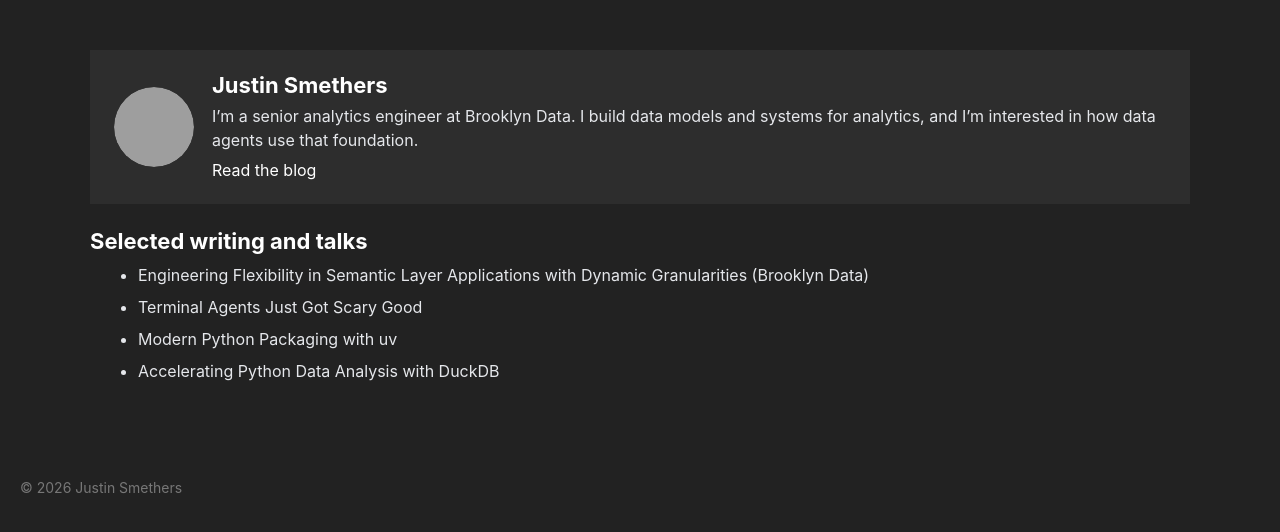
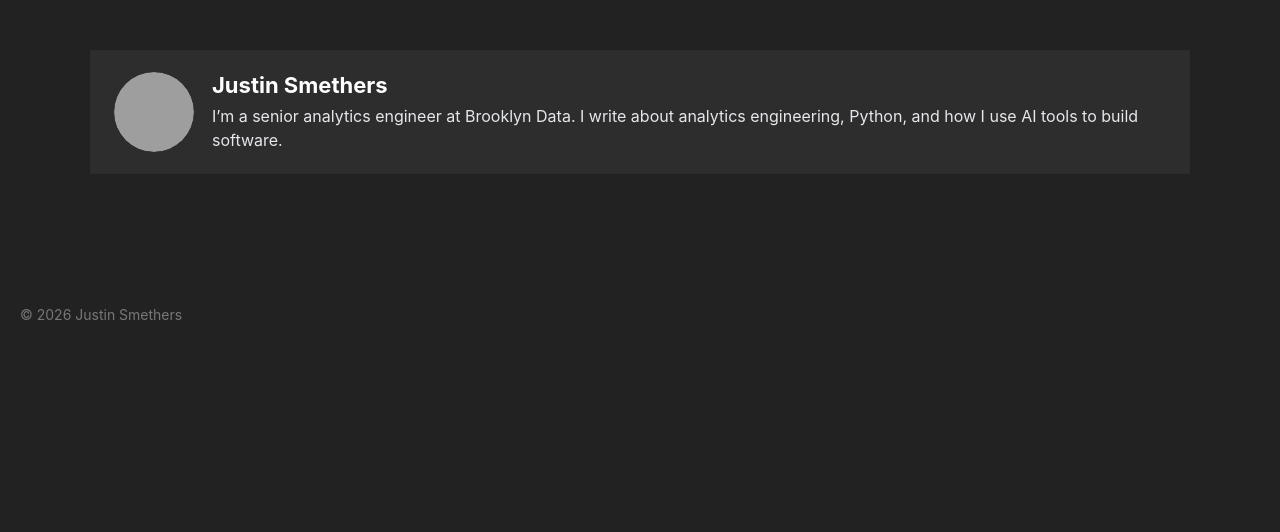
Before and after one commit to JustinSmethers/website, a Django app: page / in a window 1280 px wide. Shown: the part 84-616 px from the top of the page. Run offline with Django 4.2, Linux system fonts and the light colour scheme; data that the repository does not hold is empty; parts of the project's set-up code (start-up, migrations or seed data) failed here and were passed over; some libraries are stand-ins or nearby versions; grey boxes are pictures that could not be loaded.

Commit message:
Preview the blog at the root

```diff
--- a/blog/templates/blog/blog_detail.html
+++ b/blog/templates/blog/blog_detail.html
@@ -13,7 +13,7 @@
 
 <div class="blog-post-wrapper">
     <div class="blog-post white-glow">
-        <a href="{% url 'blog:index' %}" class="back-button">< Back</a>
+        <a href="{% url 'home' %}" class="back-button">< Back</a>
         <div class="header-container">
             <img src="{{ post.thumbnail }}" alt="Thumbnail" class="thumbnail">
             <div class="header-text">
--- a/blog/templates/blog/blog_layout.html
+++ b/blog/templates/blog/blog_layout.html
@@ -1,30 +1,47 @@
 {% extends "base.html" %}
 
-{% block title %}Blog | Justin Smethers{% endblock %}
+{% block title %}Justin Smethers | Senior Analytics Engineer{% endblock %}
 
 {% block page_metadata %}
-<meta name="description" content="Posts and talks by Justin Smethers on analytics engineering, Python, and AI tools.">
-{% endblock %}
-
-{% block additional_styles %}
-    {% load static %}
-    <link rel="stylesheet" type="text/css" href="{% static 'blog/css/style.css' %}">
+<meta name="description" content="Justin Smethers is a senior analytics engineer at Brooklyn Data. Read his writing on analytics engineering, Python, and AI agents.">
+<script type="application/ld+json">
+{
+    "@context": "https://schema.org",
+    "@type": "ProfilePage",
+    "mainEntity": {
+        "@type": "Person",
+        "@id": "https://justinsmethers.com/#justin-smethers",
+        "name": "Justin Smethers",
+        "url": "https://justinsmethers.com/",
+        "image": "https://avatars.githubusercontent.com/u/48101971?v=4",
+        "jobTitle": "Senior Analytics Engineer",
+        "worksFor": {
+            "@type": "Organization",
+            "name": "Brooklyn Data"
+        },
+        "sameAs": [
+            "https://www.linkedin.com/in/justinsmethers/",
+            "https://github.com/JustinSmethers"
+        ]
+    }
+}
+</script>
 {% endblock %}
 
 {% block content %}
 <div class="centered-content">
     <div class="content-area">
-        <div class="profile-banner">
+        <section class="profile-banner" aria-labelledby="profile-title">
             <div class="profile-banner-content">
                 <div class="profile-avatar">
                     <img src="https://avatars.githubusercontent.com/u/48101971?v=4" alt="Justin Smethers profile">
                 </div>
                 <div class="profile-text">
-                    <p class="profile-heading">I'm Justin.</p>
-                    <p class="profile-description">I write about analytics engineering, Python, and how I use AI tools to build software.</p>
+                    <h1 class="profile-heading" id="profile-title">Justin Smethers</h1>
+                    <p class="profile-description">I’m a senior analytics engineer at Brooklyn Data. I write about analytics engineering, Python, and how I use AI tools to build software.</p>
                 </div>
             </div>
-        </div>
+        </section>
         <div class="posts">
             {% if all_tags %}
             <div class="tag-filter" aria-label="Filter posts by tag">
--- a/blog/urls.py
+++ b/blog/urls.py
@@ -1,9 +1,11 @@
 from django.urls import path
+from django.views.generic import RedirectView
+
 from . import views
 
 app_name = 'blog'
 
 urlpatterns = [
-    path('', views.blog_home, name='index'),
+    path('', RedirectView.as_view(pattern_name='home', permanent=True, query_string=True), name='index'),
     path('post/<str:post_name>/', views.blog_detail, name='blog_detail'),
 ]
--- a/buzzz/urls.py
+++ b/buzzz/urls.py
@@ -1,9 +1,10 @@
 from django.contrib import admin
 from django.urls import include, path
-from django.views.generic import TemplateView
+
+from blog.views import blog_home
 
 urlpatterns = [
     path('admin/', admin.site.urls),
-    path('', TemplateView.as_view(template_name='home.html'), name='home'),
+    path('', blog_home, name='home'),
     path('blog/', include('blog.urls', namespace='blog'))
 ]
--- a/templates/home.html
+++ /dev/null
@@ -1,57 +0,0 @@
-{% extends "base.html" %}
-
-{% block title %}Justin Smethers | Senior Analytics Engineer{% endblock %}
-
-{% block page_metadata %}
-<meta name="description" content="Justin Smethers is a senior analytics engineer at Brooklyn Data. Read his writing on analytics engineering, Python, and AI agents.">
-<script type="application/ld+json">
-{
-    "@context": "https://schema.org",
-    "@type": "ProfilePage",
-    "mainEntity": {
-        "@type": "Person",
-        "@id": "https://justinsmethers.com/#justin-smethers",
-        "name": "Justin Smethers",
-        "url": "https://justinsmethers.com/",
-        "image": "https://avatars.githubusercontent.com/u/48101971?v=4",
-        "jobTitle": "Senior Analytics Engineer",
-        "worksFor": {
-            "@type": "Organization",
-            "name": "Brooklyn Data"
-        },
-        "sameAs": [
-            "https://www.linkedin.com/in/justinsmethers/",
-            "https://github.com/JustinSmethers"
-        ]
-    }
-}
-</script>
-{% endblock %}
-
-{% block content %}
-<div class="centered-content">
-    <div class="content-area">
-        <section class="profile-banner" aria-labelledby="profile-title">
-            <div class="profile-banner-content">
-                <div class="profile-avatar">
-                    <img src="https://avatars.githubusercontent.com/u/48101971?v=4" alt="Justin Smethers profile">
-                </div>
-                <div class="profile-text">
-                    <h1 class="profile-heading" id="profile-title">Justin Smethers</h1>
-                    <p class="profile-description">I’m a senior analytics engineer at Brooklyn Data. I build data models and systems for analytics, and I’m interested in how data agents use that foundation.</p>
-                    <p class="mb-0"><a href="{% url 'blog:index' %}">Read the blog</a></p>
-                </div>
-            </div>
-        </section>
-        <section aria-labelledby="selected-work">
-            <h2 class="profile-heading" id="selected-work">Selected writing and talks</h2>
-            <ul class="list-disc pl-5 mt-2 space-y-2">
-                <li><a href="https://www.brooklyndata.co/ideas/2025/12/16/engineering-flexibility-in-semantic-layer-applications">Engineering Flexibility in Semantic Layer Applications with Dynamic Granularities</a> (Brooklyn Data)</li>
-                <li><a href="{% url 'blog:blog_detail' 'terminal-agents-just-got-scary-good' %}">Terminal Agents Just Got Scary Good</a></li>
-                <li><a href="{% url 'blog:blog_detail' 'modern-python-packaging-with-uv' %}">Modern Python Packaging with uv</a></li>
-                <li><a href="{% url 'blog:blog_detail' 'accelerating-python-data-analysis-with-duckdb' %}">Accelerating Python Data Analysis with DuckDB</a></li>
-            </ul>
-        </section>
-    </div>
-</div>
-{% endblock %}
```
Also changed, not shown: blog/tests.py (+15 -2 lines), playwright/blog.spec.ts (+13 -7 lines), playwright/home.spec.ts (+2 -2 lines), scripts/build_static.py (+7 -3 lines), .github/workflows/deploy.yml, readme.md.
